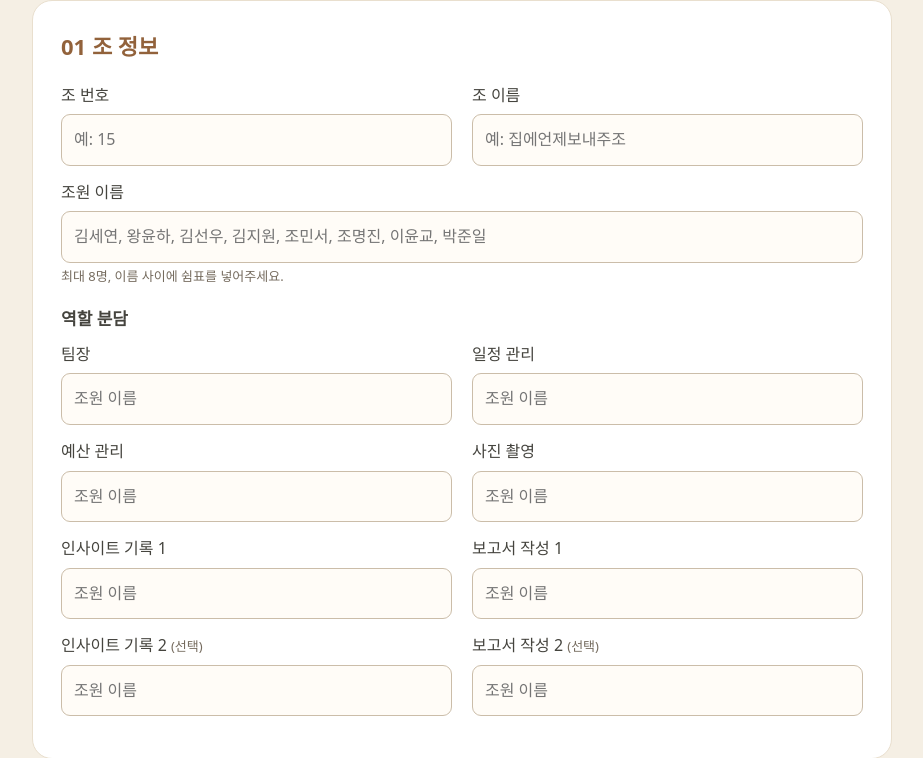
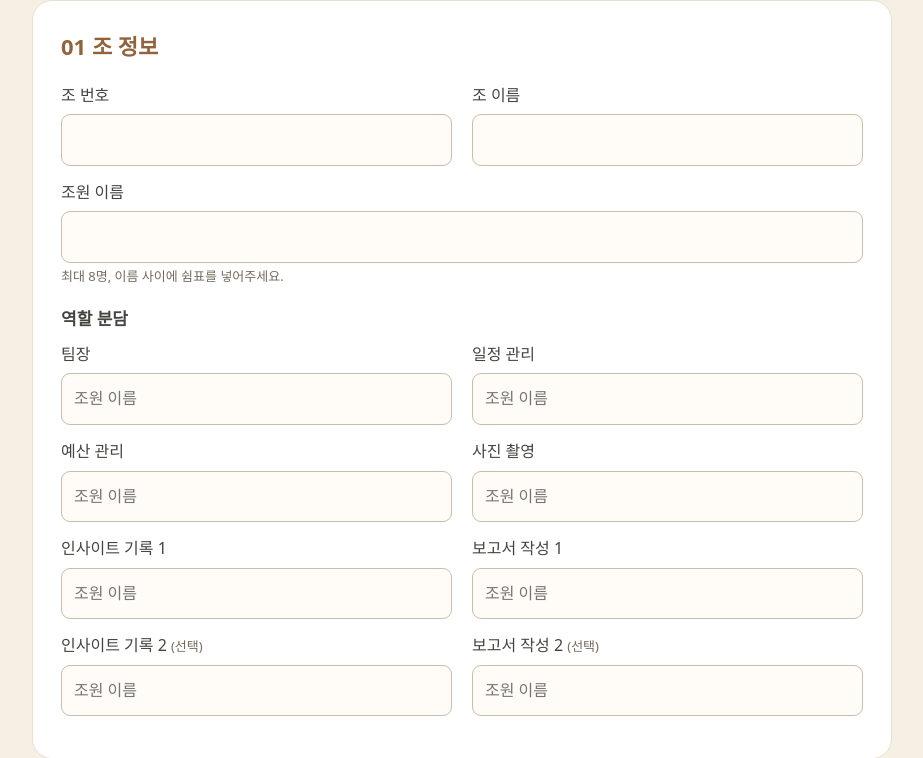
Before and after one commit to kpcsy0904-sudo/-, a Flask app: page / in a window 1280 px wide. Shown: the part 222-980 px from the top of the page, without its empty margins (178-1101 px from the left). Run offline with Flask 3, Linux system fonts and the light colour scheme; some web fonts are replaced.

Commit message:
Remove example placeholders from group information fields

```diff
--- a/templates/index.html
+++ b/templates/index.html
@@ -2,7 +2,7 @@
 <header><p>수성구청 · 경주 조별 현장체험</p><h1>현장체험 계획서 만들기</h1><p>조별 내용을 작성하고 PDF로 저장해주세요.</p></header>
 <aside id="kakao" hidden>카카오톡 내부 브라우저에서는 PDF 저장이 제한될 수 있습니다. 주소를 복사해 Chrome 또는 Safari에서 열어주세요. <button type="button" id="copy-url">주소 복사</button><span id="copy-result" role="status"></span></aside>
 <form id="plan-form" action="/generate" method="post">
-<section><h2>01 조 정보</h2><div class="grid"><label>조 번호<input name="group_no" type="number" min="1" max="99" required placeholder="예: 15"></label><label>조 이름<input name="team_name" maxlength="20" required placeholder="예: 집에언제보내주조"></label></div><label>조원 이름<input name="members" maxlength="100" required placeholder="김세연, 왕윤하, 김선우, 김지원, 조민서, 조명진, 이윤교, 박준일"><small>최대 8명, 이름 사이에 쉼표를 넣어주세요.</small></label>
+<section><h2>01 조 정보</h2><div class="grid"><label>조 번호<input name="group_no" type="number" min="1" max="99" required placeholder=""></label><label>조 이름<input name="team_name" maxlength="20" required placeholder=""></label></div><label>조원 이름<input name="members" maxlength="100" required placeholder=""><small>최대 8명, 이름 사이에 쉼표를 넣어주세요.</small></label>
 <h3>역할 분담</h3><div class="grid">{% for name,label,optional in [('leader','팀장',false),('schedule','일정 관리',false),('budget','예산 관리',false),('photo','사진 촬영',false),('insight_1','인사이트 기록 1',false),('report_1','보고서 작성 1',false),('insight_2','인사이트 기록 2',true),('report_2','보고서 작성 2',true)] %}<label>{{ label }}{% if optional %} <small>(선택)</small>{% endif %}<input name="{{ name }}" maxlength="20" {% if not optional %}required{% endif %} placeholder="조원 이름"></label>{% endfor %}</div></section>
 <section><h2>02 탐방 컨셉</h2><p>한 개 이상 선택해주세요. 복수 선택할 수 있습니다.</p><div class="concepts">{% for concept in concepts %}<label class="check"><input type="checkbox" name="concepts" value="{{ loop.index0 }}">{{ concept }}</label>{% endfor %}</div></section>
 <section><h2>03 일정표</h2>{% for title in ['중식','방문지 (1)','방문지 (2)'] %}<article><h3>{{ title }}</h3><label>방문지<input name="place_{{ loop.index0 }}" maxlength="40" required placeholder="방문지 이름"></label><label>활동 계획<textarea name="activity_{{ loop.index0 }}" maxlength="{{ activity_limit }}" required rows="3" aria-describedby="count_{{ loop.index0 }}" placeholder="활동 계획을 입력해주세요"></textarea><small id="count_{{ loop.index0 }}" class="counter" aria-live="polite">남은 글자수 {{ activity_limit }}자 / 최대 {{ activity_limit }}자 (공백 포함)</small></label></article>{% endfor %}</section>
```
